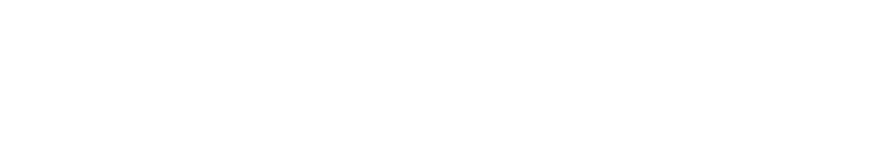
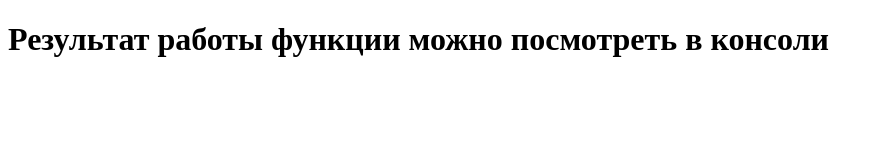
Before and after one commit to Zheka-ded/testTaskMagnetics, a plain HTML site: page index.html in a window 1280 px wide. Shown: the whole page, without its empty margins (0-883 px from the left). Drawn offline with Linux system fonts and the light colour scheme.

Commit message:
added lik to gitpage and h1

```diff
--- a/index.html
+++ b/index.html
@@ -6,7 +6,7 @@
     <title>Document</title>
 </head>
 <body>
-
+    <h1>Результат работы функции можно посмотреть в консоли</h1>
     <script src="./js/script.js"></script>
 </body>
 </html>
```
Also changed, not shown: 1 other file.
